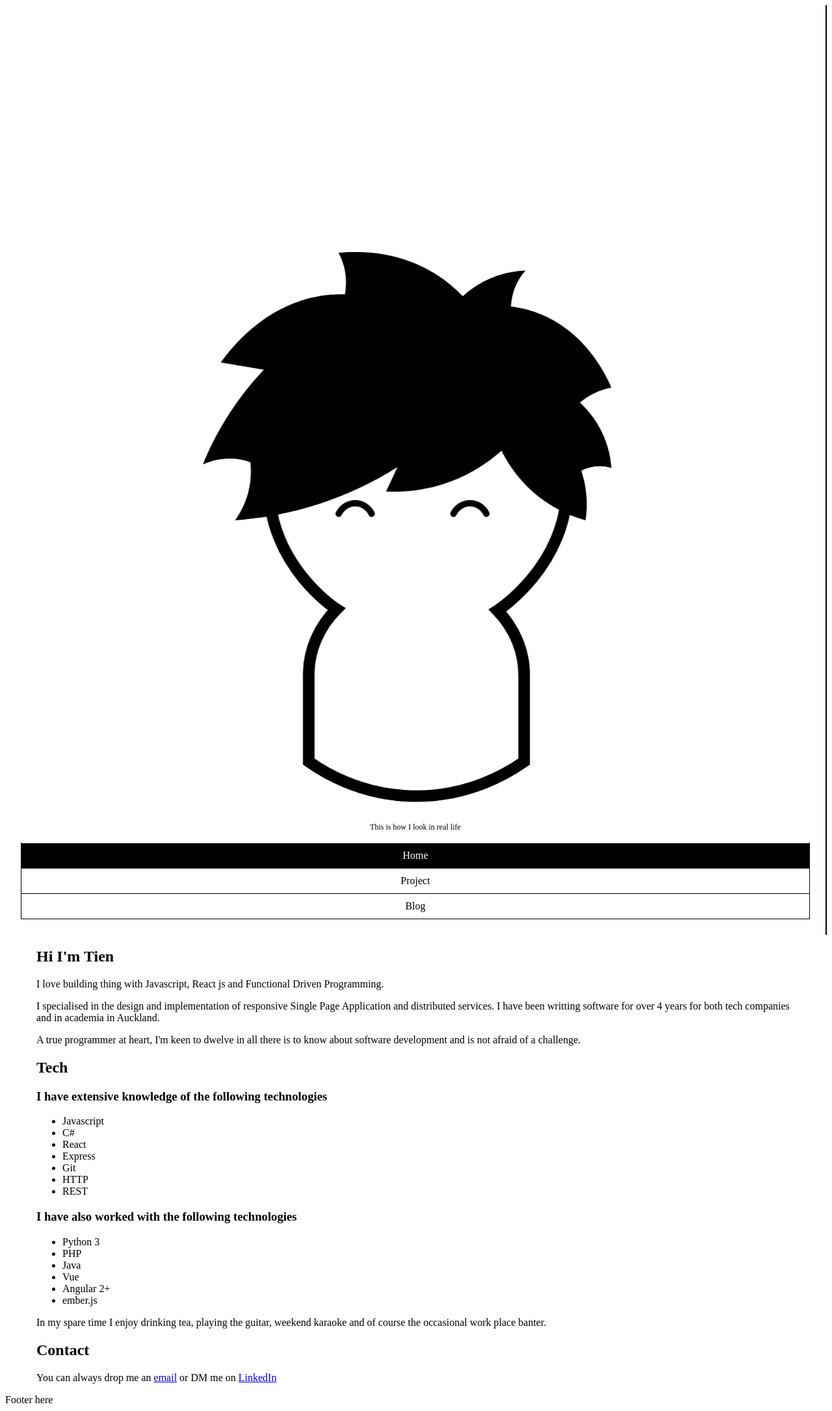
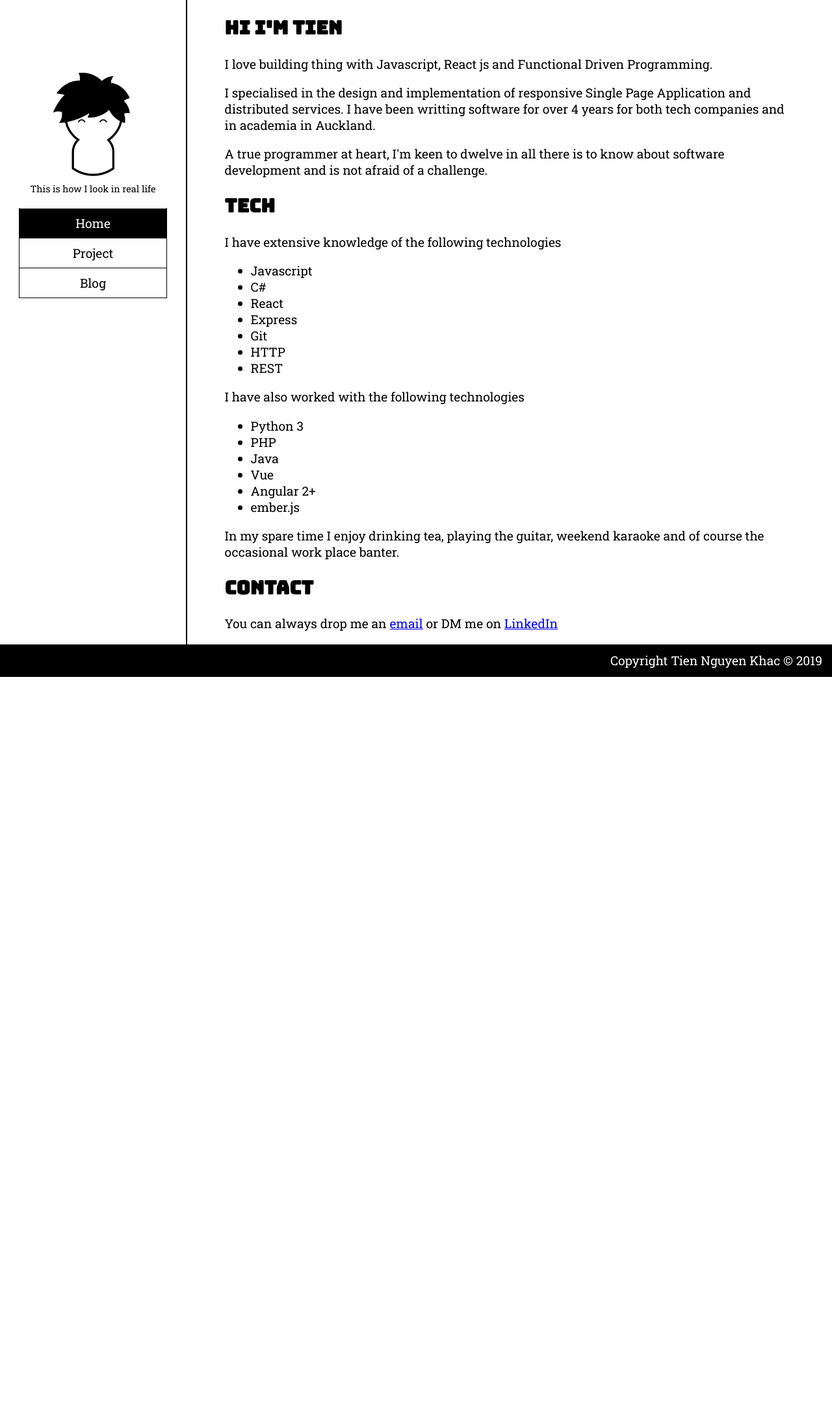
Before and after one commit to tien/tien.github.io, a Jekyll site: the page built from index.html, in a window 1280 px wide. Shown: the whole page at 65% size. Built offline with Jekyll 4.4.1, drawn with Linux system fonts in a browser that asks for light colours; after the commit the page ends 1042 px from its top, so only the background shows below that.

Commit message:
Add & style page footer

```diff
--- a/_includes/footer.html
+++ b/_includes/footer.html
@@ -1,3 +1,3 @@
-<footer>
-    Footer here
+<footer id="main-footer">
+    Copyright Tien Nguyen Khac © {{ site.time | date: "%Y"}}
 </footer>
--- a/_includes/head.html
+++ b/_includes/head.html
@@ -7,6 +7,6 @@
     rel="stylesheet"
     type="text/css"
     media="screen"
-    href="{{ base_path }}/assets/styles/main.css"
+    href="/assets/styles/main.css"
   />
 </head>
--- a/_layouts/default.html
+++ b/_layouts/default.html
@@ -5,10 +5,12 @@
   <body>
     {% include nav.html %}
 
-    <main class="page-content">
+    <main id="page-content">
       {{ content }}
     </main>
+
+    {% include footer.html %}
+
+    <script src="/assets/js/index.js"></script>
   </body>
-
-  {% include footer.html %}
 </html>
--- a/_sass/main.scss
+++ b/_sass/main.scss
@@ -1,3 +1,53 @@
-.page-content {
-    padding: 0 3rem;
+@import url("https://fonts.googleapis.com/css?family=Bungee|Roboto+Slab");
+
+html {
+  font-size: calc(1em + 0.25vw);
+  font-family: "Roboto Slab", serif;
+  //   font-family: Arial, Helvetica Neue, sans-serif;
 }
+
+body {
+  min-height: 100vh;
+  margin: 8px 0 0 0;
+}
+
+h1,
+h2,
+h3,
+h4,
+h5,
+h6 {
+  font-family: "Bungee", cursive;
+}
+
+h1 {
+  font-size: 150%;
+}
+
+#page-content {
+  padding: 0 3rem;
+}
+
+#main-footer {
+  text-align: right;
+  vertical-align: middle;
+  color: white;
+  background-color: black;
+  padding: 15px;
+}
+
+@media screen and (min-width: 45em) {
+  body {
+    display: grid;
+    grid-template-columns: 15rem 1fr;
+    grid-template-rows: 1fr;
+    margin: 0;
+  }
+
+  #main-footer {
+    grid-column: 1/3;
+    grid-row: 2/3;
+    height: 20px;
+    line-height: 20px;
+  }
+}
--- a/index.html
+++ b/index.html
@@ -25,7 +25,7 @@ layout: default
     <h1>Tech</h1>
   </header>
   <section>
-    <h3>I have extensive knowledge of the following technologies</h3>
+    <div>I have extensive knowledge of the following technologies</div>
     <ul>
       <li>Javascript</li>
       <li>C#</li>
@@ -37,7 +37,7 @@ layout: default
     </ul>
   </section>
   <section>
-    <h3>I have also worked with the following technologies</h3>
+    <div>I have also worked with the following technologies</div>
     <ul>
       <li>Python 3</li>
       <li>PHP</li>
--- a/project.html
+++ b/project.html
@@ -5,7 +5,7 @@ layout: default
 <section id="projects">
   <header>
     <h1>Thing I've built</h1>
-    <h2>Here you can find example of things that I have worked on</h2>
+    <h4>Here you can find example of things that I have worked on</h2>
   </header>
   {% for project in site.data.projects %}
   <article>
```
Also changed, not shown: 2 other files.
